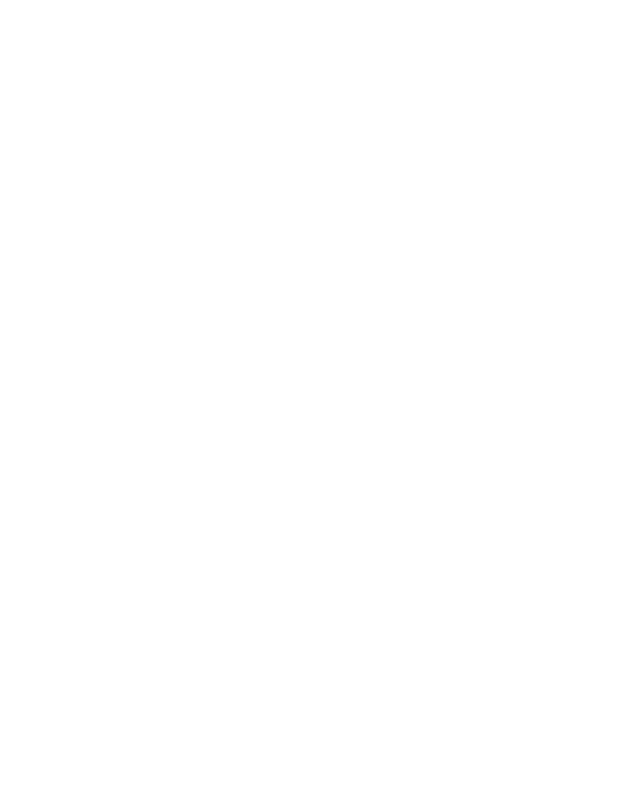
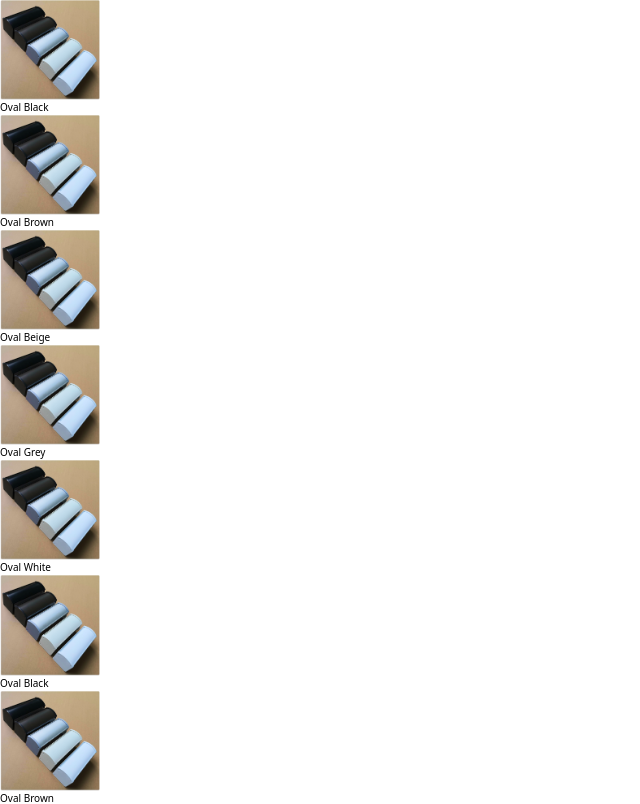
Before and after one commit to deodagee/economyblindsandshades, a Next.js app: page /components/fabrics/fabrics in a window 1280 px wide. Shown: the top 804 px of the page, without its empty margins (0-640 px from the left). Built offline with nearby package versions, Linux system fonts and the light colour scheme.

Commit message:
Add files via upload

```diff
--- a/pages/components/fabrics/fabrics.js
+++ b/pages/components/fabrics/fabrics.js
@@ -37,15 +37,23 @@ const FabricsPage = () => {
     { key: 'fabric_type_image5', src: '/cassette.png', label: 'Oval White' },
     // Add more image data as needed
   ];
+  const imagesDataBottomRail = [
+    { key: 'fabric_type_image1', src: '/cassette.png', label: 'Oval Black' },
+    { key: 'fabric_type_image2', src: '/cassette.png', label: 'Oval Brown' },
+    { key: 'fabric_type_image3', src: '/cassette.png', label: 'Oval Beige' },
+    { key: 'fabric_type_image4', src: '/cassette.png', label: 'Oval Grey' },
+    { key: 'fabric_type_image5', src: '/cassette.png', label: 'Oval White' },
+    // Add more image data as needed
+  ];
 
 
   return (
     <div>
 
-        <div className={styles.fabric_list}>
+        <div className={styles.fabric_list_header}>
 
 {imagesDataHeadRail.map((imageData) => (
-  <div key={imageData.key} className={styles.imageAndLabelContainerFabrics}>
+  <div key={imageData.key} className={styles.imageAndLabelContainerFabricsHeader}>
     <Image
       alt="image"
       width={100}
@@ -67,7 +75,38 @@ const FabricsPage = () => {
 ))}
 </div>
 
+<div>
+
+<div className={styles.fabric_list_bottom}>
+
+{imagesDataBottomRail.map((imageData) => (
+<div key={imageData.key} className={styles.imageAndLabelContainerFabricsBottom}>
+<Image
+alt="image"
+width={100}
+height={100}
+className={getImageClassNameColorBottomRail(imageData.key)}
+src={imageData.src}
+onClick={() => {
+console.log(`Click handler for ${imageData.key}`);
+Set_selected_bottom_rail_color(imageData.key);
+}}
+/>
+
+<div className={styles.descriptionLabelFabrics}>
+<div>{imageData.label}</div>
+</div>
+
+</div>
+
+))}
+</div>
+
+</div>
+
       </div>
+
+
   );
 };
 
```
